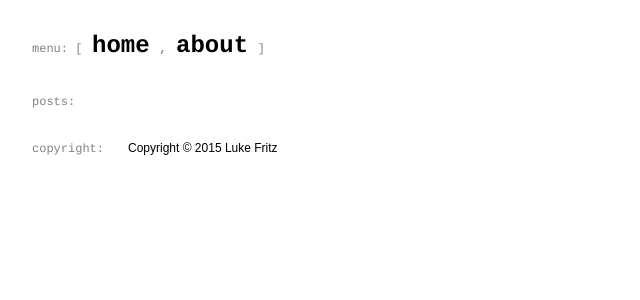
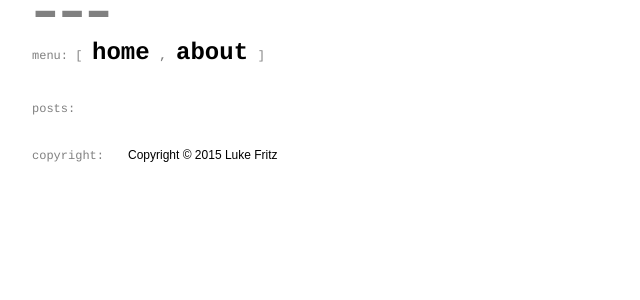
Before and after one commit to ldfritz/tech-blog, a Jekyll site: the page built from index.html, in a window 1280 px wide. Shown: the top 300 px of the page, without its empty margins (0-640 px from the left). Built offline with Jekyll 4.4.1, drawn with Linux system fonts in a browser that asks for light colours.

Commit message:
Add '---' at top of page.
  Add the '---' before the header.  Make it huge.  And remove a bit of
the spacing around it.

```diff
--- a/styles/component/nav-yaml.css
+++ b/styles/component/nav-yaml.css
@@ -1,6 +1,14 @@
+body > header::before {
+  color: gray;
+  content: "---";
+  font-size: 5rem;
+  line-height: 1rem;
+  margin-left: 2rem;
+}
+
 .NavYaml {
   font-family: Courier;
-  margin: 2rem;
+  margin: 0 2rem 2rem 2rem;
 }
 
 .NavYaml::before {
```
